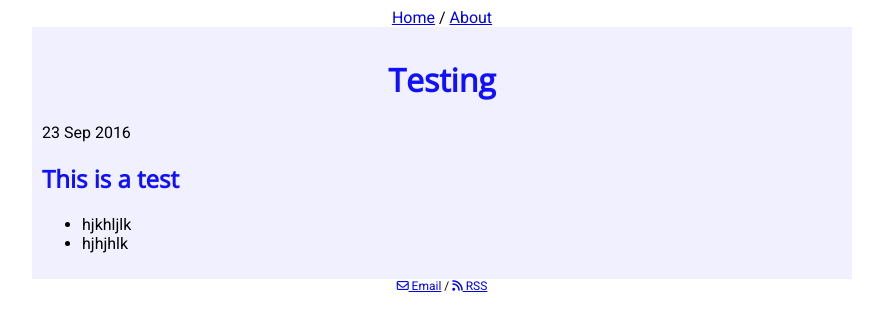
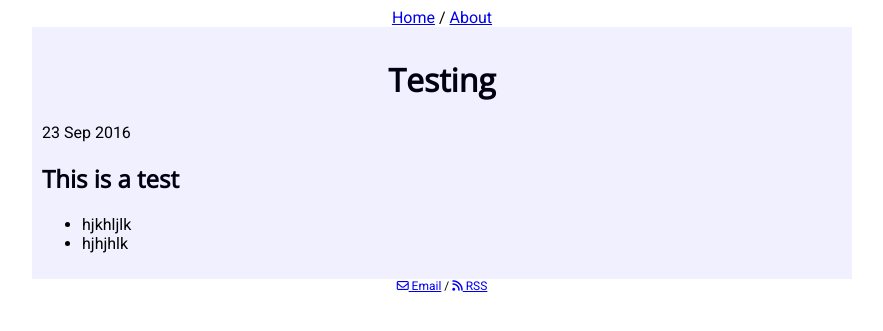
Before and after one commit to WhitepineFTC/WhitepineFTC.github.io, a Jekyll site: the page built from _posts/2016-09-21-Testing.md, in a window 1280 px wide. Shown: the top 331 px of the page, without its empty margins (198-1081 px from the left). Built offline with Jekyll 4.4.1, drawn with Linux system fonts in a browser that asks for light colours; nearby versions of some CDN libraries.

Commit message:
heading fixes

```diff
--- a/css/main.css
+++ b/css/main.css
@@ -29,4 +29,5 @@
   .container h2,
   .container h3 {
     font-family: "Open Sans", sans-serif;
-    color: #1010ff; }
+    color: #000011;
+    font-weight: bold; }
--- a/css/main.sass
+++ b/css/main.sass
@@ -34,4 +34,5 @@
   h2,
   h3
     font-family: 'Open Sans', sans-serif
-    color: #1010ff
+    color: #000011
+    font-weight: bold
```
